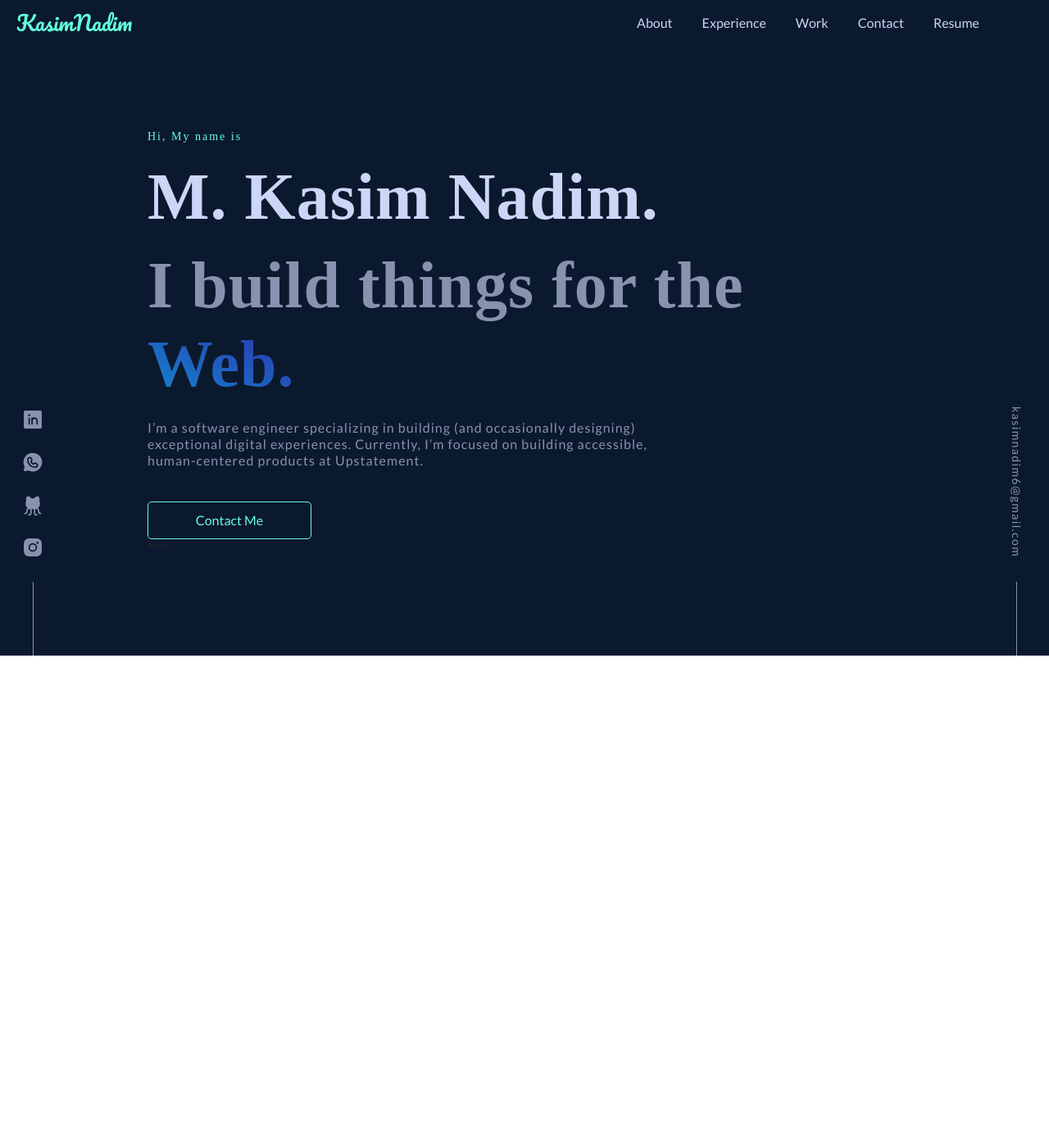
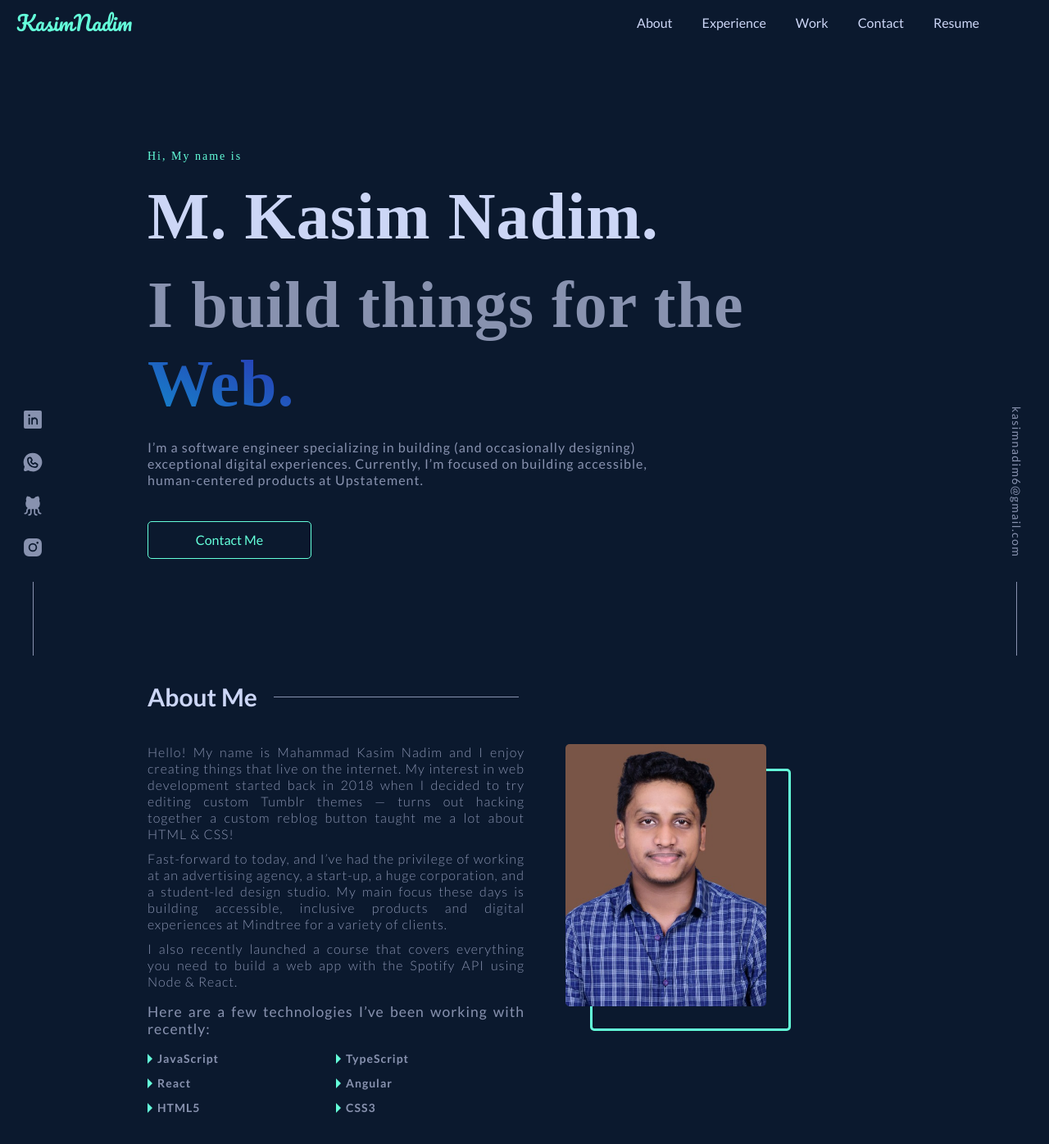
Before and after one commit to kasimnadim6/Portfolio-MKN, a React (Create React App) app: page / in a window 1280 px wide. Shown: the top 1396 px of the page at 82% size. Built offline with nearby package versions, Linux system fonts and the light colour scheme; a web font is replaced by a local one.

Commit message:
about section

```diff
--- a/src/App.module.scss
+++ b/src/App.module.scss
@@ -1,9 +1,9 @@
-@import './index.scss';
+@import 'bootstrap/scss/_functions';
+@import 'bootstrap/scss/_variables';
+@import 'bootstrap/scss/mixins/_breakpoints';
 .main {
-  background-color: $bg-color;
+  background-color: var(--bg-color);
   padding: 10rem 18rem;
-  margin-top: 7vh;
-  height: 93vh;
   @include media-breakpoint-down(lg) {
     padding: 10rem 10rem;
   }
--- a/src/Components/About/About.module.scss
+++ b/src/Components/About/About.module.scss
@@ -1,3 +1,105 @@
+@import 'bootstrap/scss/_functions';
+@import 'bootstrap/scss/_variables';
+@import 'bootstrap/scss/mixins/_breakpoints';
 .about {
-  height: 90vh;
+  &-header {
+    color: var(--grey-light);
+    font-size: 3rem;
+    font-weight: 700;
+    display: flex;
+    align-items: center;
+    margin: 0;
+    width: 50%;
+    // background-color: violet;
+    &:after {
+      display: inline-block;
+      content: '';
+      // width: 20rem;
+      width: 65%;
+      height: 1px;
+      margin-left: 2rem;
+      background-color: var(--grey-dark);
+    }
+  }
+  &-body {
+    margin-top: 4rem;
+    color: var(--grey-dark);
+    display: flex;
+    gap: 5rem;
+
+    .info {
+      width: 50%;
+      font-size: 1.6rem;
+      font-weight: 300;
+      line-height: 2rem;
+      letter-spacing: 1px;
+      text-align: justify;
+      color: var(--grey-dark) p {
+
+      }
+      .known-technologies {
+        .sub-heading {
+          font-weight: 400;
+          margin-top: 1.6rem;
+        }
+        .skills {
+          display: flex;
+          margin-top: 1.6rem;
+          flex-wrap: wrap;
+          span {
+            min-width: 50%;
+            margin-bottom: 1rem;
+            font-weight: 700;
+            font-size: 1.4rem;
+            display: flex;
+            align-items: center;
+            transition: all 0.3s;
+            &::before {
+              display: inline-block;
+              content: '';
+              width: 0;
+              height: 0;
+              border-top: 6px solid transparent;
+              border-bottom: 6px solid transparent;
+              border-right: 6px solid transparent;
+              border-left: 6px solid var(--primary-color);
+            }
+            &:hover {
+              color: var(--primary-color);
+              transform: translateY(-0.3rem);
+            }
+          }
+        }
+      }
+    }
+    .profile-container {
+      position: relative;
+      .profile {
+        max-width: 100%;
+        height: 320px;
+        border-radius: 0.5rem;
+        cursor: pointer;
+        z-index: 100;
+        position: relative;
+        transition: transform 0.4s;
+      }
+      .image-border {
+        position: absolute;
+        top: 3rem;
+        left: 3rem;
+        width: 100%;
+        height: 320px;
+        border: 3px solid var(--primary-color);
+        border-radius: 0.5rem;
+        z-index: 10;
+        transition: transform 0.4s;
+      }
+      .profile:hover {
+        transform: translateX(0.5rem) translateY(0.5rem);
+        ~ .image-border {
+          transform: translateX(-0.5rem) translateY(-0.5rem);
+        }
+      }
+    }
+  }
 }
--- a/src/Components/About/About.tsx
+++ b/src/Components/About/About.tsx
@@ -1,7 +1,51 @@
 import styles from './About.module.scss';
+import profile from '../../assets/images/profile.jpg';
 
 const About = () => {
-  return <section className={styles.about}>About</section>;
+  return (
+    <section id="about" className={styles.about}>
+      <h2 className={styles['about-header']}>About Me</h2>
+      <div className={styles['about-body']}>
+        <div className={styles['info']}>
+          <p>
+            Hello! My name is Mahammad Kasim Nadim and I enjoy creating things
+            that live on the internet. My interest in web development started
+            back in 2018 when I decided to try editing custom Tumblr themes —
+            turns out hacking together a custom reblog button taught me a lot
+            about HTML & CSS!
+          </p>
+          <p>
+            Fast-forward to today, and I’ve had the privilege of working at an
+            advertising agency, a start-up, a huge corporation, and a
+            student-led design studio. My main focus these days is building
+            accessible, inclusive products and digital experiences at Mindtree
+            for a variety of clients.
+          </p>
+          <p>
+            I also recently launched a course that covers everything you need to
+            build a web app with the Spotify API using Node & React.
+          </p>
+          <div className={styles['known-technologies']}>
+            <h3 className={styles['sub-heading']}>
+              Here are a few technologies I’ve been working with recently:
+            </h3>
+            <div className={styles['skills']}>
+              <span>JavaScript</span>
+              <span>TypeScript</span>
+              <span>React</span>
+              <span>Angular</span>
+              <span>HTML5</span>
+              <span>CSS3</span>
+            </div>
+          </div>
+        </div>
+        <figure className={styles['profile-container']}>
+          <img className={styles.profile} src={profile} alt="profile" />
+          <div className={styles['image-border']}></div>
+        </figure>
+      </div>
+    </section>
+  );
 };
 
 export default About;
--- a/src/Components/UI/SocialIcons.module.scss
+++ b/src/Components/UI/SocialIcons.module.scss
@@ -1,4 +1,6 @@
-@import '../../index.scss';
+@import 'bootstrap/scss/_functions';
+@import 'bootstrap/scss/_variables';
+@import 'bootstrap/scss/mixins/_breakpoints';
 .social-icons {
   position: fixed;
   bottom: 0;
@@ -27,23 +29,23 @@
         position: relative;
         transition: var(--transition);
         font-size: 28px;
-        color: $grey-dark;
+        color: var(--grey-dark);
         transition: transform 0.3s;
         &:hover {
           transform: translateY(-0.3rem);
         }
       }
       .linkedin:hover {
-        color: $linkedin-color;
+        color: var(--linkedin-color);
       }
       .whatsapp:hover {
-        color: $whatsapp-color;
+        color: var(--whatsapp-color);
       }
       .github:hover {
-        color: $github-color;
+        color: var(--github-color);
       }
       .instagram:hover {
-        color: $instagram-color;
+        color: var(--instagram-color);
       }
     }
     &:after {
@@ -52,7 +54,7 @@
       width: 1px;
       height: 9rem;
       margin: 0px auto;
-      background-color: $grey-dark;
+      background-color: var(--grey-dark);
     }
   }
 }
@@ -68,15 +70,15 @@
   left: auto;
   right: 2rem;
   z-index: 10;
-  color: $white;
+  color: var(--white);
   width: 4rem;
   display: flex;
   flex-direction: column;
   a {
     margin: 2rem auto;
     padding: 1rem;
-    font-size: $md-font-size;
-    color: $grey-dark;
+    font-size: var(--md-font-size);
+    color: var(--grey-dark);
     line-height: 1.6rem;
     letter-spacing: 0.1em;
     writing-mode: vertical-rl;
@@ -84,7 +86,7 @@
     list-style: none;
     transition: transform 0.3s;
     &:hover {
-      color: $primary-color;
+      color: var(--primary-color);
       transform: translateY(-0.3rem);
     }
   }
@@ -94,6 +96,6 @@
     width: 1px;
     height: 9rem;
     margin: 0px auto;
-    background-color: $grey-dark;
+    background-color: var(--grey-dark);
   }
 }
--- a/src/Layouts/Header/Header.tsx
+++ b/src/Layouts/Header/Header.tsx
@@ -14,7 +14,6 @@ const Header = () => {
   };
 
   const checkScroll = () => {
-    console.log(window.scrollY);
     curScroll = window.scrollY || document.documentElement.scrollTop;
     curScroll === 0 ? setShowShadow(false) : setShowShadow(true);
     if (curScroll > prevScroll) {
@@ -23,7 +22,7 @@ const Header = () => {
       direction = 'up';
     }
     if (direction !== prevDirection) {
-      if (direction === 'down' && curScroll > 60) {
+      if (direction === 'down' && curScroll > 50) {
         setHideHeader(true);
         prevDirection = direction;
       } else if (direction === 'up') {
@@ -34,6 +33,10 @@ const Header = () => {
     prevScroll = curScroll;
   };
   window.addEventListener('scroll', checkScroll);
+  const navigationHandler = (e: any) => {
+    e.preventDefault();
+    document.getElementById('about')?.scrollIntoView();
+  };
   return (
     <header
       className={`${hideHeader ? styles.hide : ''} ${
@@ -48,7 +51,9 @@ const Header = () => {
         <div className={styles.logo}>KasimNadim</div>
         <ul className={styles['nav-links']}>
           <li>
-            <a href="/">About</a>
+            <a onClick={navigationHandler} href="/about">
+              About
+            </a>
           </li>
           <li>
             <a href="/">Experience</a>
--- a/src/Pages/Home/Home.module.scss
+++ b/src/Pages/Home/Home.module.scss
@@ -1,10 +1,14 @@
-@import '../../index.scss';
+@import 'bootstrap/scss/_functions';
+@import 'bootstrap/scss/_variables';
+@import 'bootstrap/scss/mixins/_breakpoints';
+@import '../../abstracts/mixin';
 .about-section {
   display: flex;
   flex-direction: column;
+  margin: 8rem 0 15rem 0;
   .what-is-my-name {
-    color: $primary-color;
-    font-size: $md-font-size;
+    color: var(--primary-color);
+    font-size: var(--md-font-size);
     font-weight: 300;
     letter-spacing: 2px;
     font-family: 'Eczar', serif;
@@ -14,16 +18,16 @@
     .name,
     .work-info {
       letter-spacing: 1px;
-      font-size: $lg-font-size;
+      font-size: var(--lg-font-size);
       font-family: 'Eczar', serif;
       font-weight: bold;
     }
     .name {
-      color: $grey-light;
+      color: var(--grey-light);
     }
     .work-info {
       margin-top: 1.2rem;
-      color: $grey-dark;
+      color: var(--grey-dark);
       // @include text-background-clip(to right top, #aa076b, #61045f);
     }
     .web {
@@ -37,7 +41,7 @@
     line-height: 2rem;
     width: 70%;
     letter-spacing: 1px;
-    color: $grey-dark;
+    color: var(--grey-dark);
     @include media-breakpoint-down(sm) {
       width: 100%;
     }
@@ -49,14 +53,14 @@
   .btn {
     width: 20rem;
     padding: 1rem;
-    border: 1px solid $primary-color;
+    border: 1px solid var(--primary-color);
     border-radius: 5px;
-    font-size: $default-font-size;
-    background: $bg-color;
-    color: $primary-color;
+    font-size: var(--default-font-size);
+    background: var(--bg-color);
+    color: var(--primary-color);
     transition: transform 0.3s;
     &:hover {
-      background-color: rgba($primary-color, 0.1);
+      background-color: rgba(var(--primary-color), 0.1);
       transform: translateY(-0.3rem);
     }
     &:active,
--- a/src/abstracts/_variables.scss
+++ b/src/abstracts/_variables.scss
@@ -1,18 +1,20 @@
-$bg-color: #0b192e;
-$primary-color: #64ffda;
-$black: #000;
-$white: #fff;
-$white-light: #f2f2f2;
-$grey-light: #ccd6f6;
-$grey-dark: #8892af;
+:root {
+  --bg-color: #0b192e;
+  --primary-color: #64ffda;
+  --black: #000;
+  --white: #fff;
+  --white-light: #f2f2f2;
+  --grey-light: #ccd6f6;
+  --grey-dark: #8892af;
 
-$linkedin-color: #0e76a8;
-$whatsapp-color: #47c657;
-$github-color: #fff;
-$instagram-color: #f14843;
+  --linkedin-color: #0e76a8;
+  --whatsapp-color: #47c657;
+  --github-color: #fff;
+  --instagram-color: #f14843;
 
-$logo-size: 2.5rem;
-$default-font-size: 1.6rem;
-$lg-font-size: 8rem;
-$md-font-size: 1.4rem;
-$xs-font-size: 1.2rem;
+  --logo-size: 2.5rem;
+  --default-font-size: 1.6rem;
+  --lg-font-size: 8rem;
+  --md-font-size: 1.4rem;
+  --xs-font-size: 1.2rem;
+}
--- a/src/index.scss
+++ b/src/index.scss
@@ -22,6 +22,7 @@ html {
     overflow-x: hidden;
   }
 }
+
 body {
   box-sizing: border-box;
   color: #fff;
```
Also changed, not shown: src/Layouts/Header/Header.module.scss (+14 -10 lines), src/assets/images/profile.jpg (added), src/assets/images/undraw_programming_re_kg9v.svg (renamed from public/assets/images/undraw_programming_re_kg9v.svg).
